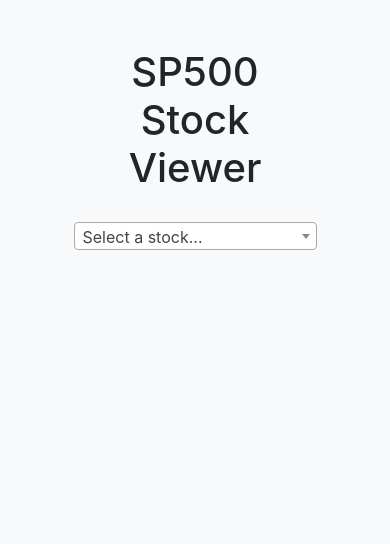
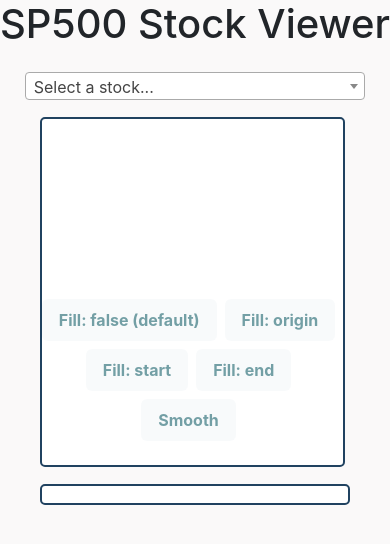
Before and after one commit to AlexDev-1/SP500-Capstone, a Flask app: page / in a window 390 px wide. Shown: the top 544 px of the page. Run offline with Flask 3, Linux system fonts and the light colour scheme; data that the repository does not hold is empty; some libraries are stand-ins or nearby versions.

Commit message:
Implemented js logic for searching stocks, displaying the graph, and diplaying recent articles. Also added more to the formatting inside the CSS and restructured the HTML. Added new data to the ProstgreSQL to store latest articles and added flask route to request data in the application

```diff
--- a/app.py
+++ b/app.py
@@ -1,16 +1,14 @@
 import os
-from urllib import response
 from dotenv import load_dotenv
 
-from flask import Flask, render_template, request, flash, redirect, session, g, abort, jsonify
+from flask import Flask, render_template, request, jsonify
 from flask_debugtoolbar import DebugToolbarExtension
-from sqlalchemy.exc import IntegrityError
 from provider.predict_stock_data import predict_stock
 from provider.price_data import fetch_incremental_stock_prices
 from sqlalchemy import create_engine
 import pandas as pd
 
-from service.database_models import db, connect_db, Stock, StockPrice
+from service.database_models import StockNews, db, connect_db, Stock, StockPrice
 
 CURR_USER_KEY = "curr_user"
 
@@ -80,9 +78,8 @@
     price_list = [price.to_dict() for price in data_price]
     return jsonify(price_list)
 
-
-if __name__ == '__main__':
-    # Get the port number from the environment variable
-    port = int(os.getenv('PORT', 5000))
-    # Run the app on the host 0.0.0.0 and on the port from the environment
-    app.run(host='0.0.0.0', port=port)
+@app.route('/get_news/<string:symbol>')
+def get_news_stock(symbol):
+    data_news = StockNews.query.filter_by(symbol=symbol)
+    news_list = [price.to_dict() for price in data_news]
+    return jsonify(news_list)
--- a/provider/predict_stock_data.py
+++ b/provider/predict_stock_data.py
@@ -1,4 +1,3 @@
-from datetime import datetime
 from autogluon.timeseries import TimeSeriesDataFrame, TimeSeriesPredictor
 
 
@@ -21,8 +20,8 @@
     forecast_results = []
     for index, row in forecast.iterrows():
         forecast_results.append({
-            "symbol": index[0],  # index[0] corresponds to 'item_id'
-            "dt": index[1].strftime('%Y-%m-%d'),  # index[1] corresponds to 'timestamp'
+            "symbol": index[0],
+            "dt": index[1].strftime('%Y-%m-%d'),
             "mean": round(row['mean'], 2),
             "0.1": round(row['0.1'], 2),
             "0.5": round(row['0.5'], 2),
--- a/seed.py
+++ b/seed.py
@@ -1,7 +1,8 @@
 from app import db, headers, base_url
 from provider.populate_symbols import fetch_sp500_symbols
 from provider.price_data import insert_stock_prices
-from service.database_models import Stock,StockPrice
+from provider.news_data import insert_stock_news
+from service.database_models import Stock
 
 db.drop_all()
 db.create_all()
@@ -11,4 +12,5 @@
 fetch_sp500_symbols(db)
 print(Stock.query.first().name)
 insert_stock_prices(db, headers, base_url)
+insert_stock_news(db, headers, base_url)
 print("done")
--- a/static/app.js
+++ b/static/app.js
@@ -1,6 +1,55 @@
 const ctx = document.getElementById('stockChart').getContext('2d');
 let stockChart;
-let stockData = []; // This will hold stock data
+let stockData = [];
+
+let smooth = false;
+
+const actions = [
+  {
+    name: 'Fill: false (default)',
+    handler: (chart) => {
+      chart.data.datasets.forEach(dataset => {
+        dataset.fill = false;
+      });
+      chart.update();
+    }
+  },
+  {
+    name: 'Fill: origin',
+    handler: (chart) => {
+      chart.data.datasets.forEach(dataset => {
+        dataset.fill = 'origin';
+      });
+      chart.update();
+    }
+  },
+  {
+    name: 'Fill: start',
+    handler: (chart) => {
+      chart.data.datasets.forEach(dataset => {
+        dataset.fill = 'start';
+      });
+      chart.update();
+    }
+  },
+  {
+    name: 'Fill: end',
+    handler: (chart) => {
+      chart.data.datasets.forEach(dataset => {
+        dataset.fill = 'end';
+      });
+      chart.update();
+    }
+  },
+  {
+    name: 'Smooth',
+    handler(chart) {
+      smooth = !smooth;
+      chart.options.elements.line.tension = smooth ? 0.4 : 0;
+      chart.update();
+    }
+  }
+];
 
 document.addEventListener('DOMContentLoaded', function() {
     initializeSelect2();
@@ -15,18 +64,19 @@
         const selectedSymbol = e.params.data.id;
         if (selectedSymbol) {
             fetchStockPrices(selectedSymbol);
+            fetchNews(selectedSymbol);
         }
     });
 }
 
 function fetchStockData() {
-    axios.get('https://sp500-capstone.onrender.com/stocks')
+    axios.get('http://127.0.0.1:5000/stocks')
         .then(response => {
             stockData = response.data;
-            console.log("Data loaded successfully");
             populateSearchOptions();
             if (stockData.length > 0) {
-                fetchStockPrices(stockData[0].symbol);
+                fetchStockPrices('AAPL');
+                fetchNews('AAPL')
             }
         })
         .catch(error => {
@@ -35,19 +85,14 @@
 }
 
 function populateSearchOptions() {
-    const selectData = stockData.map(stock => ({
-        id: stock.symbol,
-        text: `${stock.symbol} - ${stock.name}`
-    }));
-
+    const selectData = stockData.map(stock => ({ id: stock.symbol, text: `${stock.symbol} - ${stock.name}` }));
     $('#searchInput').select2({ data: selectData });
 }
 
 function fetchStockPrices(symbol) {
-    axios.get(`https://sp500-capstone.onrender.com/price_data/${symbol}`)
+    axios.get(`http://127.0.0.1:5000/price_data/${symbol}`)
         .then(response => {
             const stockPrices = response.data;
-            console.log("Stock prices loaded successfully");
             const selectedStock = stockData.find(stock => stock.symbol === symbol);
             updateChart(selectedStock, stockPrices);
         })
@@ -60,10 +105,8 @@
     if (stockChart) {
         stockChart.destroy(); // Destroy the previous chart instance if exists
     }
-
     const labels = stockPrices.map(price => new Date(price.dt).toLocaleString('default', { month: 'short', year: 'numeric' }));
     const data = stockPrices.map(price => price.close);
-
     stockChart = new Chart(ctx, {
         type: 'line',
         data: {
@@ -71,9 +114,11 @@
             datasets: [{
                 label: `${stock.name} Stock Price`,
                 data: data,
-                backgroundColor: 'rgba(255, 99, 132, 0.2)',
-                borderColor: 'rgba(255, 99, 132, 1)',
-                borderWidth: 1
+                backgroundColor: 'rgba(115, 159, 165, .2)',
+                borderColor: 'rgba(115, 159, 165, 1)',
+                borderWidth: 4,
+
+                fill: false
             }]
         },
         options: {
@@ -81,8 +126,61 @@
                 y: {
                     beginAtZero: false
                 }
+            },
+            plugins: {
+                filler: {
+                    propagate: false,
+                },
+                legend: {
+                    labels: {
+                        font: {
+                            size: 25
+                        }
+                    }
+                },
+                title: {
+                    display: false,
+                    text: (ctx) => 'Fill: ' + ctx.chart.data.datasets[0].fill
+                }
+            },
+            interaction: {
+                intersect: false,
             }
         }
+    });
+
+    // Attach event listeners to the chart actions
+    actions.forEach(action => {
+        const actionElement = document.querySelector(`[data-action="${action.name}"]`);
+        actionElement.addEventListener('click', () => {
+            action.handler(stockChart);
+        });
+    });
+}
+function fetchNews(symbol) {
+    axios.get(`http://127.0.0.1:5000/get_news/${symbol}`)
+        .then(response => {
+            const newsData = response.data;
+            displayNews(newsData);
+        })
+        .catch(error => {
+            console.log("Error fetching news:", error);
+        });
+}
+
+function displayNews(news) {
+    const newsContainer = document.querySelector('.container_news');
+    newsContainer.innerHTML = ''; // Clear previous news
+    news.forEach(item => {
+        const newsItem = document.createElement('div');
+        newsItem.className = 'news-item';
+        newsItem.innerHTML = `
+            <h5>${item.headline}</h5>
+            <p>${item.content}</p>
+            <a href="${item.url}" target="_blank">Read more</a>
+            <hr>
+        `;
+        newsContainer.appendChild(newsItem);
     });
 }
 
--- a/static/stylesheets/style.css
+++ b/static/stylesheets/style.css
@@ -1,28 +1,43 @@
 body {
-    background-color: #f8f9fa;
+    background-color: #fAf9f9;
   }
 
   .container {
-    max-width: 70%;
+    max-width: 95%;
+    max-height: 80%;
+    margin: auto;
   }
 
   h1 {
-    text-align: center;
-    margin-bottom: 30px;
-}
-
-.form-group {
     margin-bottom: 20px;
   }
 
   .chart-container {
     position: relative;
-    margin-bottom: 20px;
+    color: #739fa5;
+  }
+
+  .row {
+    max-width: 100%;
+    max-height: 80%;
+    margin: auto;
+  }
+
+  .container_data {
+    position: relative;
+    background-color: #ffffff;
+    border-style: solid ;
+    border-radius: 5px;
+    border-color: #204260;
+    border-width: 2px;
+    margin-top: 2vh;
+    margin-right: 5px;
+    z-index: 10;
   }
 
   #stockChart {
-    width: 100%;
-    height: 100%;
+    width: 95%;
+    height: 95%;
   }
 
   .btn-group {
@@ -30,7 +45,69 @@
     justify-content: center;
   }
 
-.dropdown-menu {
-    max-height: 200px;
+  .container_news {
     overflow-y: auto;
+    max-height: 77.2vh;
+    position: relative;
+    background-color: #ffffff;
+    border-style: solid ;
+    border-radius: 5px;
+    border-color: #204260;
+    border-width: 2px;
+    margin-top: 2vh;
+    z-index: 10;
+    padding: 1vh;
   }
+
+  @media (max-width: 768px) {
+    .row > [class*='col-'] {
+      flex: 0 0 100%;
+      max-width: 100%;
+    }
+
+    .container_news,
+    .container_data {
+      height: auto;
+    }
+  }
+
+
+  .chart-actions[data-v-6c4d3f30] {
+    align-items: center;
+    display: flex;
+    flex-wrap: wrap;
+    padding-top: 15px;
+    z-index: 10;
+    font-weight: bold;
+    font-size: 25;
+    width: 100%;
+    justify-content: center;
+}
+
+.chart-action[data-v-6c4d3f30] {
+    transition: background .25s,border-color .25s;
+    background: rgba(115, 159, 165,.05);
+    border: 1px solid transparent;
+    border-radius: 6px;
+    color: rgb(115, 159, 165);
+    text-decoration: none!important;
+    display: inline-block;
+    padding: 8px 16px;
+    margin: 0 8px 8px 0;
+    cursor: pointer;
+    -webkit-user-select: none;
+    -moz-user-select: none;
+    user-select: none
+}
+
+.chart-action[data-v-6c4d3f30]:hover {
+    background: rgba(115, 159, 165,.15);
+    border-color: rgba(115, 159, 165,.2);
+    color: #739fa5
+}
+
+.chart-action[data-v-6c4d3f30]:active {
+    background: rgba(115, 159, 165,.3);
+    border-color: rgba(115, 159, 165,.4);
+    color: #739fa5
+}
--- a/templates/base.html
+++ b/templates/base.html
@@ -8,19 +8,41 @@
     <link rel="stylesheet" href="{{ url_for('static', filename='stylesheets/style.css') }}">
 </head>
 <body>
-    <div class="container mt-5">
-        <h1>SP500 Stock Viewer</h1>
-        <select id="searchInput" class="form-control select2" style="width: 100%;" aria-label="Search for a stock">
-          <option>Select a stock...</option>
-      </select>
-        <div class="chart-container">
-            <canvas id="stockChart"></canvas>
+    <h1 class="text-center mb-4">SP500 Stock Viewer</h1>
+    <div class="container">
+        <select id="searchInput" class="form-control select2" aria-label="Search for a stock">
+            <option>Select a stock...</option>
+        </select>
+        <div class="row">
+            <div class="col-lg-9 col-md-9">
+                <div class="container_data">
+                    <div class="chart-container my-3">
+                        <canvas id="stockChart"></canvas>
+                    <div data-v-6c4d3f30 class="chart-actions">
+                        <a data-v-6c4d3f30="" class="chart-action" data-action="Fill: false (default)">
+                            Fill: false (default)
+                        </a>
+                        <a data-v-6c4d3f30="" class="chart-action" data-action="Fill: origin">
+                            Fill: origin
+                        </a>
+                        <a data-v-6c4d3f30="" class="chart-action" data-action="Fill: start">
+                            Fill: start
+                        </a>
+                        <a data-v-6c4d3f30="" class="chart-action" data-action="Fill: end">
+                            Fill: end
+                        </a>
+                        <a data-v-6c4d3f30="" class="chart-action" data-action="Smooth">
+                            Smooth
+                        </a>
+                    </div>
+                    </div>
+                </div>
+            </div>
+            <div class="col-lg-3 col-md-3">
+                <div class="container_news overflow-auto">
+                </div>
+            </div>
         </div>
-        <!-- <div class="btn-group mt-3" role="group" aria-label="Timescale">
-            <button type="button" class="btn btn-secondary" onclick="changeTimescale('week')">Week</button>
-            <button type="button" class="btn btn-secondary" onclick="changeTimescale('month')">Month</button>
-            <button type="button" class="btn btn-secondary" onclick="changeTimescale('year')">Year</button>
-        </div> -->
     </div>
     <script src="{{ url_for('static', filename='app.js') }}"></script>
     <script src="https://unpkg.com/jquery"></script>
```
Also changed, not shown: provider/news_data.py (added, +157 -0 lines), provider/price_data.py (+6 -6 lines), service/database_models.py (+22 -0 lines). Lines whose indentation alone changed are shown as unchanged.
